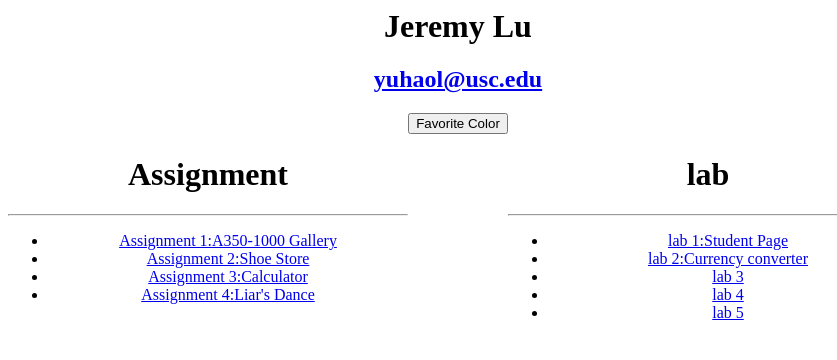
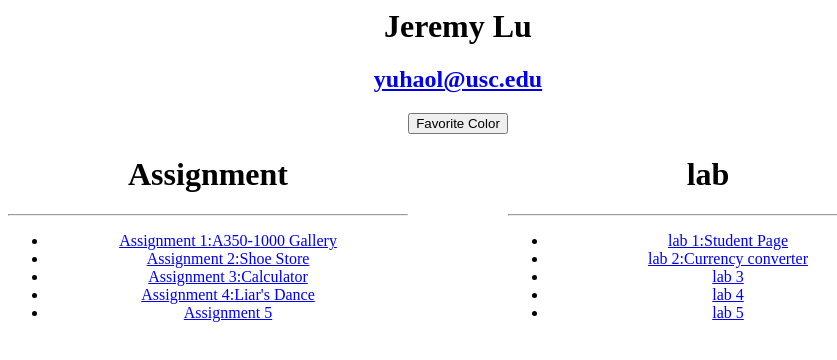
Before and after one commit to uscwebdev/itp301-submissions-JeremyLu1222, a plain HTML site: page index.html in a window 1280 px wide. Shown: the whole page, without its empty margins (182-1019 px from the left). Drawn offline with Linux system fonts and the light colour scheme.

Commit message:
assignment 5

```diff
--- a/index.html
+++ b/index.html
@@ -48,6 +48,7 @@
 	<li><a href="assignment2.html" target="blank">Assignment 2:Shoe Store</a></li>
 	<li><a href="Assignment3/calculator.html" target="blank">Assignment 3:Calculator</a></li>
 	<li><a href="Assignment4.html" target="blank">Assignment 4:Liar's Dance</a></li>
+	<li><a href="https://stackblitz.com/edit/react-ntvmps?file=src%2Findex.css" target="blank">Assignment 5</a></li>
 </ul>
 	</div>
 	<div class="Lab">
```
Also changed, not shown: 1 other file.
